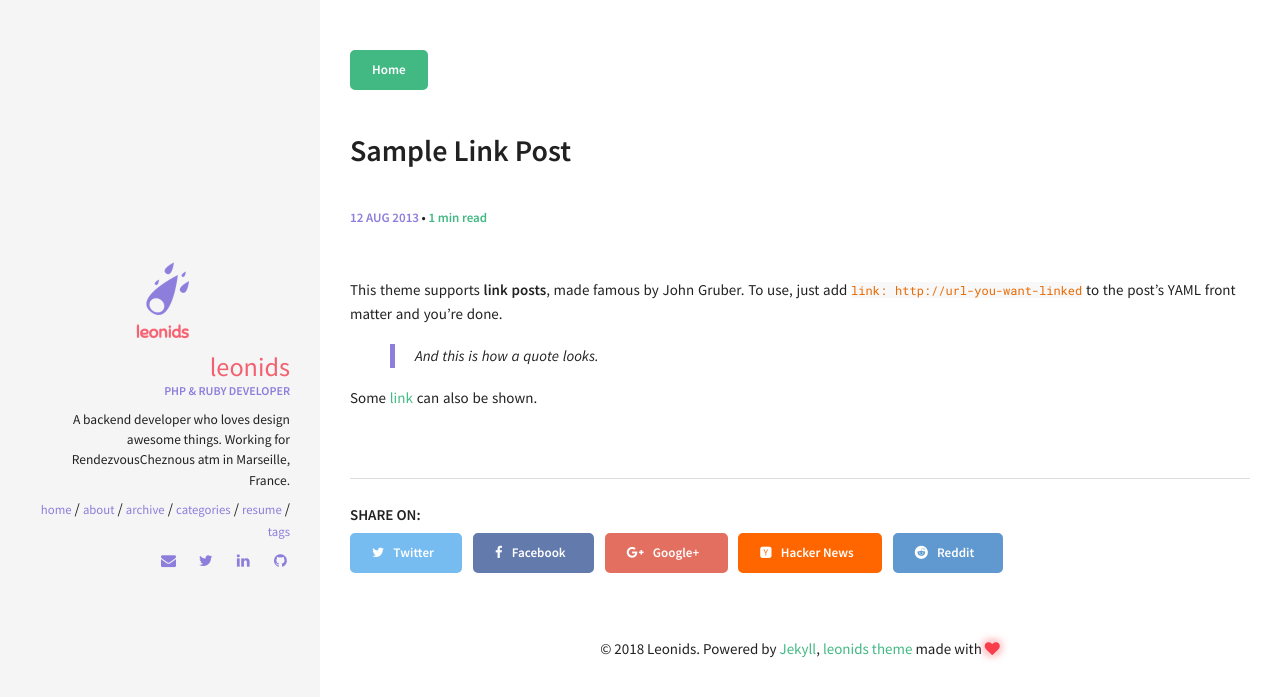
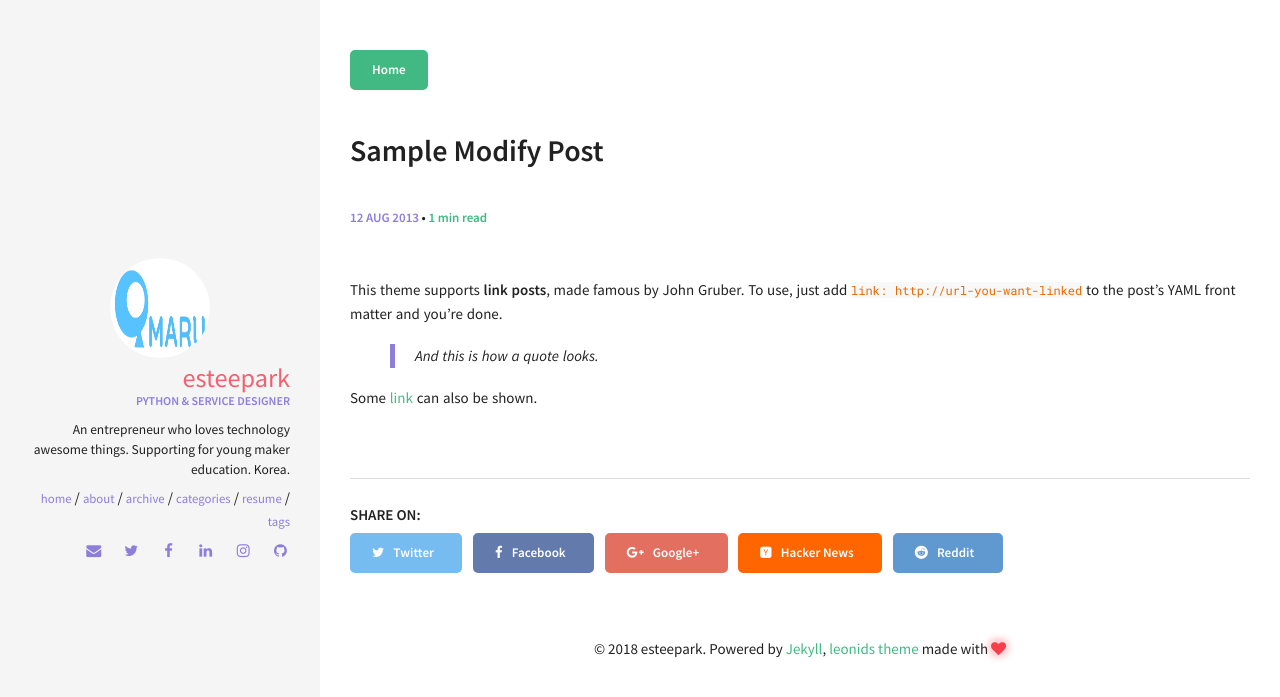
Before and after one commit to esteepark/esteepark.github.io, a Jekyll site: the page built from _posts/2013-08-12-sample-link-post.md, in a window 1280 px wide. Shown: the top 697 px of the page. Built offline with Jekyll 4.4.1, drawn with Linux system fonts in a browser that asks for light colours.

Commit message:
first self commit

```diff
--- a/_config.yml
+++ b/_config.yml
@@ -3,22 +3,23 @@
 # Site wide configuration
 ####################################
 #
-title: Leonids
-email: zourenyuan@gmail.com
-description: A simple and awesome blog theme powered by jekyll.
-url: https://renyuanz.github.io/leonids # the base hostname & protocol for your site
-keywords: ["Programming", "PHP", "Ruby"]
+title: Planet
+email: esteepark8@gmail.com
+description: Estee's awesome blog powered by jekyll.
+url: https://esteepark.github.io/ # the base hostname & protocol for your site
+keywords: ["Service Design", "Python", "Front-end"]
 
 #
 ###################################
 # Jekyll configuration
 ####################################
 #
-timezone:          Europe/Paris
+timezone:          Korea/Seoul
 markdown:          kramdown
-highlighter:       rouge
+highlighter:       python
 excerpt_separator: <!--more-->
 permalink:         /articles/:year-:month/:title
+
 
 kramdown:
   auto_ids: true
@@ -27,32 +28,33 @@ kramdown:
   toc_levels: 1..6
   enable_coderay: false
 
+
 #
 ###################################
 # Site Owner configuration
 ####################################
 #
 owner:
-  name: Leonids
-  avatar: leonids-logo.png
-  job: "PHP & Ruby Developer"
-  bio: "A backend developer who loves design awesome things. Working for RendezvousCheznous atm in Marseille, France."
-  email: zourenyuan@gmail.com
-  disqus-shortname: renyuanzblog
-  twitter: renyuan814 #username
-  facebook: #username
+  name: esteepark
+  avatar: imaru-logo.png
+  job: "Python & Service Designer"
+  bio: "An entrepreneur who loves technology awesome things. Supporting for young maker education. Korea."
+  email: esteepark8@gmail.com
+  disqus-shortname: Planet
+  twitter: esteepark8 #username
+  facebook: esteepark8 #username
   google:
     plus: #username
-    analytics: UA-62251910-2
+    analytics:
     verify:
     ad-client:
     ad-slot:
   bing-verify:
-  github: renyuanz #username
+  github: esteepark #username
   stackoverflow: #123456/username   from a "http://stackoverflow.com/users/123456/username" link
-  linkedin: renyuan-zou-69b7038a #username
+  linkedin: esteepark #username
   xing: #username
-  instagram: #username
+  instagram: esteepark8 #username
   lastfm: #username
   tumblr: #username
   pinterest: #username
--- a/_posts/2013-08-12-sample-link-post.md
+++ b/_posts/2013-08-12-sample-link-post.md
@@ -1,9 +1,9 @@
 ---
 layout: post
-title: "Sample Link Post"
+title: "Sample Modify Post"
 excerpt: "Try click on the link icon."
 categories: [link post]
-link: http://renyuanz.github.io
+link: http://esteeparks.github.io
 share: true
 ---
 
@@ -11,4 +11,4 @@ This theme supports **link posts**, made famous by John Gruber. To use, just add
 
 > And this is how a quote looks.
 
-Some [link](http://renyuanz.github.io) can also be shown.
+Some [link](http://esteepark.github.io) can also be shown.
```
Also changed, not shown: img/avatar.jpg, img/imaru-logo.png (added).
